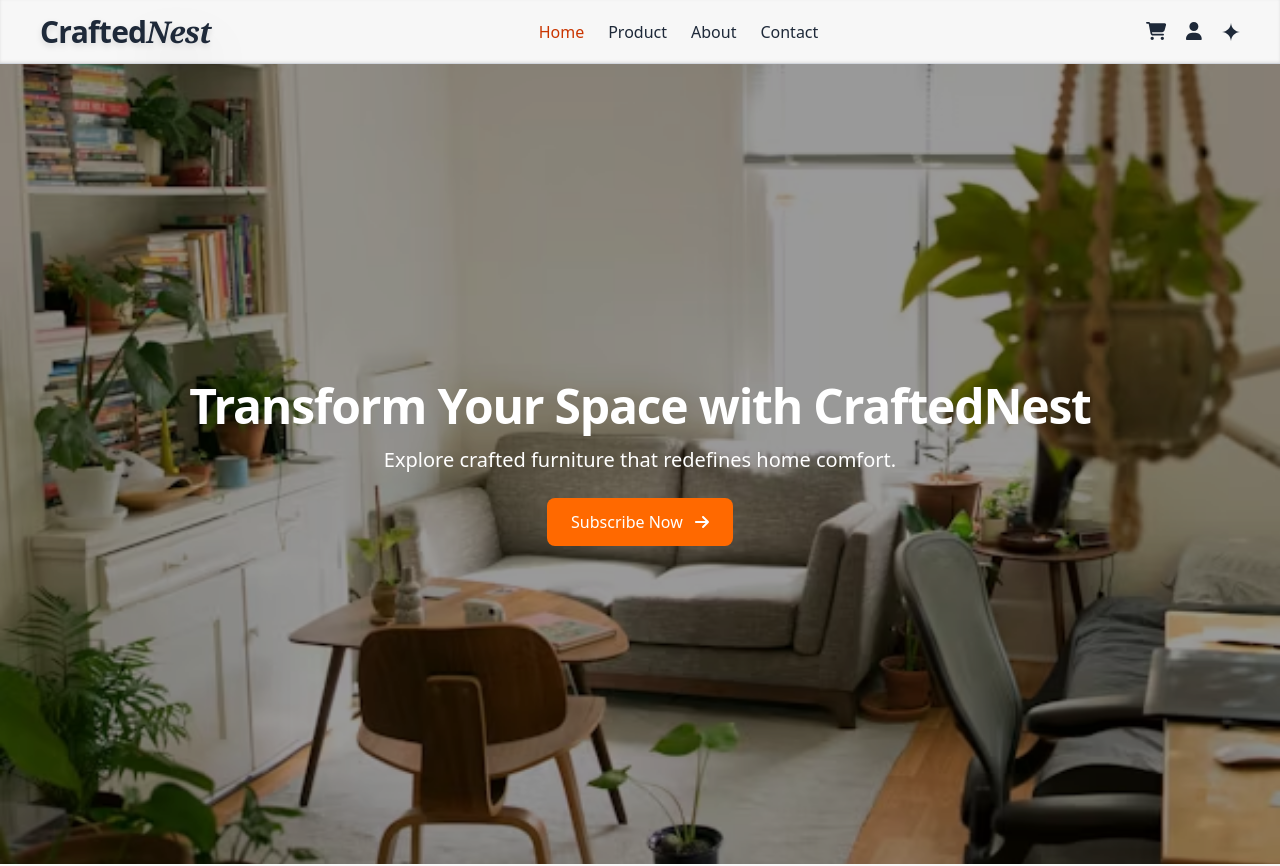
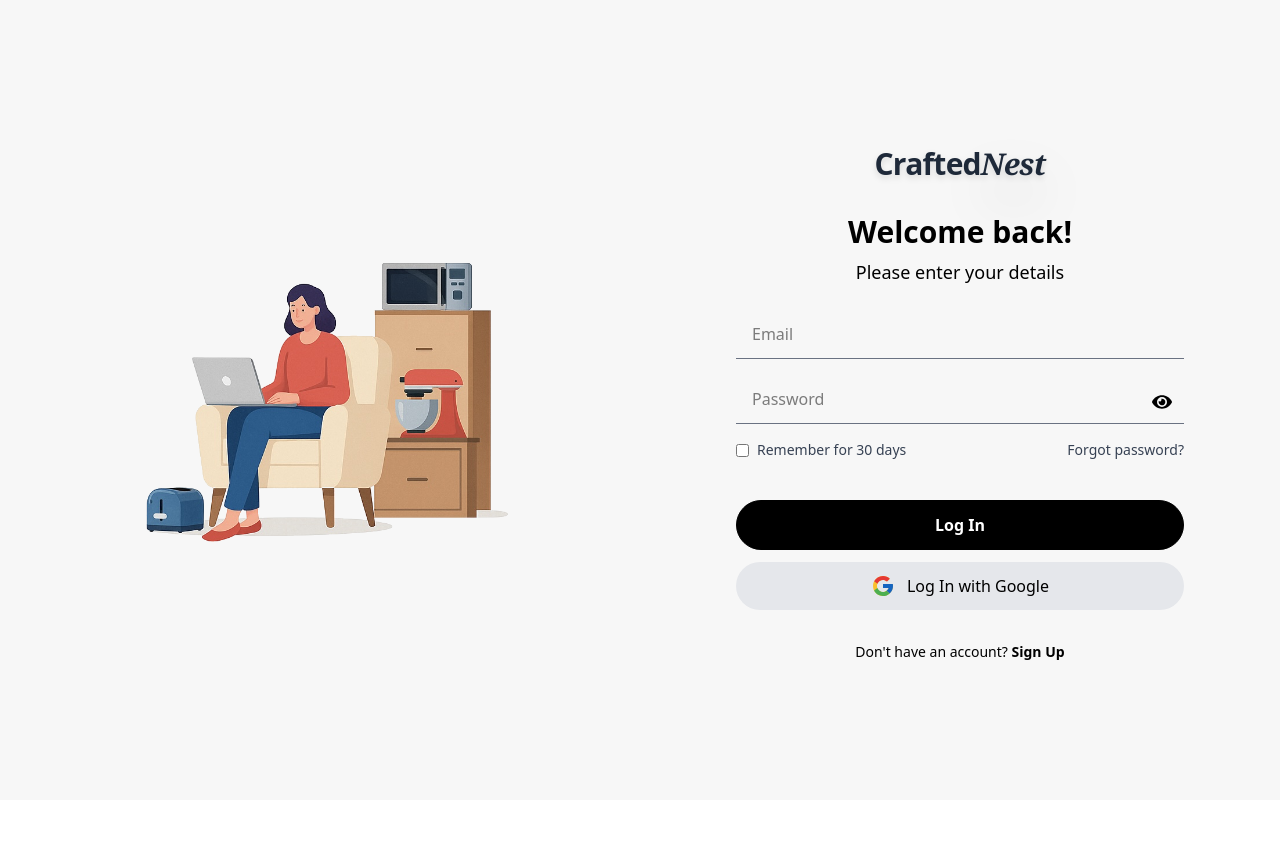
Before and after one commit to Sujal3350/CraftedNest-E-commerce, a React (Vite) app: page / in a window 1280 px wide. Shown: the top 866 px of the page. After the commit the page ends 800 px from the top, so only its background shows below. Built offline with nearby package versions, Linux system fonts and the light colour scheme; no server answers.

Commit message:
update route

```diff
--- a/src/Components/Header/Header.jsx
+++ b/src/Components/Header/Header.jsx
@@ -36,7 +36,7 @@
       localStorage.removeItem('user'); // Clear user data from localStorage
       localStorage.setItem('loggedIn', 'false'); // Update localStorage
       toast.success("Logout successful!");
-      navigate('/user');
+      navigate('/');
     } catch (error) {
       console.error("Logout error:", error);
       toast.error("Logout failed. Please try again.");
--- a/src/Components/Signup/Signup.jsx
+++ b/src/Components/Signup/Signup.jsx
@@ -43,7 +43,7 @@
 
     // 4. Show success toast and navigate
     toast.success("Signup successful!");
-    navigate("/");
+    navigate("/home");
 
   } catch (error) {
     console.error("Signup error:", error);
@@ -154,7 +154,7 @@
           {/* Bottom Text */}
           <p className="text-center text-xs sm:text-sm pb-8 md:pb-10">
             Already have an account?{" "}
-            <Link to="/user" className="font-semibold hover:underline">
+            <Link to="/" className="font-semibold hover:underline">
               Log In
             </Link>
           </p>
--- a/src/Components/User/User.jsx
+++ b/src/Components/User/User.jsx
@@ -24,7 +24,7 @@
     localStorage.setItem("user", JSON.stringify({ id: user.uid, email: user.email }));
 
     toast.success("Login successful!");
-    navigate("/"); // ✅ Use navigate instead of window.location.href
+    navigate("home"); // ✅ Use navigate instead of window.location.href
   } catch (error) {
     toast.error("Login failed. Please check your credentials.");
     console.error(error);
--- a/src/Layout.jsx
+++ b/src/Layout.jsx
@@ -5,8 +5,8 @@
 
 const Layout = () => {
   const location=useLocation();
-  const hideHeader = location.pathname === '/user' || location.pathname === '/signup' ;
-  const hideFooter = location.pathname === '/user' || location.pathname === '/signup';
+  const hideHeader = location.pathname === '/' || location.pathname === '/signup' ;
+  const hideFooter = location.pathname === '/' || location.pathname === '/signup';
   return (
     <>
     {!hideHeader && <Header/>}
--- a/src/main.jsx
+++ b/src/main.jsx
@@ -23,14 +23,14 @@
   createRoutesFromElements(
 
     <Route path='/' element={<Layout/>}>
-      <Route path='' element={<Home/>}/>
-      <Route path='product' element={<Product/>}/>
-      <Route path='about' element={<About/>}/>
-      <Route path='Contact' element={<Contact/>}/>
-      <Route path='cart' element={<Cart/>}/>
-      <Route path='user' element={<User/>}/>
-      <Route path='signup' element={<Signup/>}/>
-      <Route path='chat' element={<Chat/>}/>
+      <Route path='/home' element={<Home/>}/>
+      <Route path='/product' element={<Product/>}/>
+      <Route path='/about' element={<About/>}/>
+      <Route path='/contact' element={<Contact/>}/>
+      <Route path='/cart' element={<Cart/>}/>
+      <Route path='' element={<User/>}/>
+      <Route path='/signup' element={<Signup/>}/>
+      <Route path='/chat' element={<Chat/>}/>
     </Route>
 
   )
```
